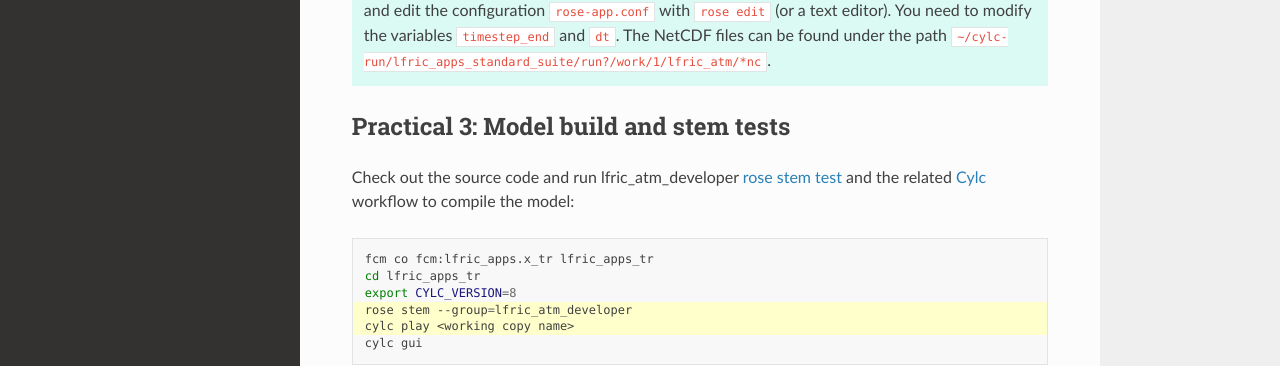
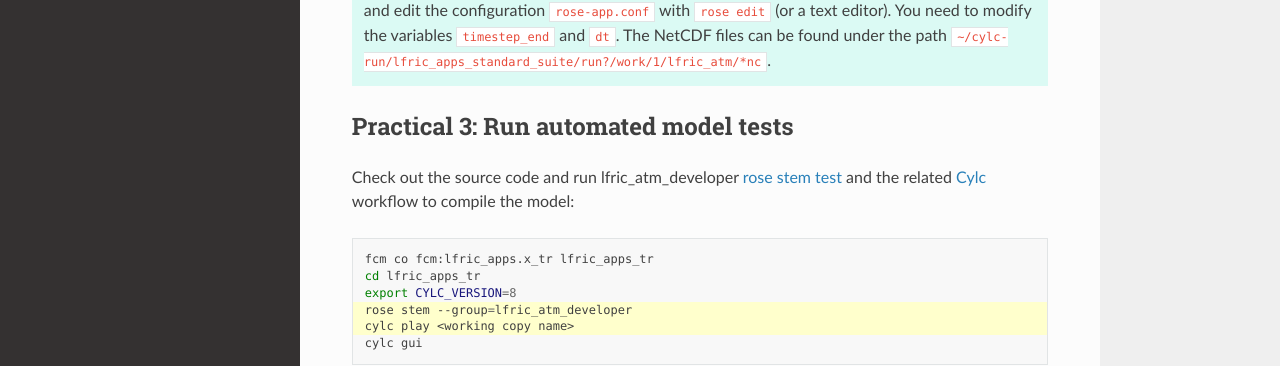
Before and after one commit to MetOffice/LFRic-Atmosphere-Training, a Sphinx documentation site: the page built from source/lfric_infrastructure/practical_exercises.rst, in a window 1280 px wide and 900 px high, scrolled down 3749 px. Shown: the part 349-715 px from the top of the window. Built offline with Sphinx 7.4.7 and the Read the Docs theme 3.1.0, drawn with Linux system fonts in a browser that asks for light colours; some of the changed lines change nothing that is shown.

Commit message:
Move practical 3.3 into own file

```diff
--- a/source/lfric_infrastructure/practical_exercises.rst
+++ b/source/lfric_infrastructure/practical_exercises.rst
@@ -9,23 +9,7 @@
 
 .. include:: practical_standart_suite.rst
 
-
-Practical 3: Model build and  stem tests
-----------------------------------------
-
-Check out the source code and run lfric_atm_developer `rose stem test <https://metomi.github.io/rose/doc/html/tutorial/rose/furthertopics/rose-stem.html>`_ and the related `Cylc <https://cylc.github.io/cylc-doc/latest/html/index.html>`_ workflow to compile the model:
-
-.. code-block:: bash
-   :emphasize-lines: 4,5
-
-   fcm co fcm:lfric_apps.x_tr lfric_apps_tr
-   cd lfric_apps_tr
-   export CYLC_VERSION=8
-   rose stem --group=lfric_atm_developer
-   cylc play <working copy name>
-   cylc gui
-
-
+.. include:: practical_stem_test.rst
 
 
 Practical 4: Code change
--- /dev/null
+++ b/source/lfric_infrastructure/practical_stem_test.rst
@@ -0,0 +1,14 @@
+Practical 3: Run automated model tests
+--------------------------------------
+
+Check out the source code and run lfric_atm_developer `rose stem test <https://metomi.github.io/rose/doc/html/tutorial/rose/furthertopics/rose-stem.html>`_ and the related `Cylc <https://cylc.github.io/cylc-doc/latest/html/index.html>`_ workflow to compile the model:
+
+.. code-block:: bash
+   :emphasize-lines: 4,5
+
+   fcm co fcm:lfric_apps.x_tr lfric_apps_tr
+   cd lfric_apps_tr
+   export CYLC_VERSION=8
+   rose stem --group=lfric_atm_developer
+   cylc play <working copy name>
+   cylc gui
```
